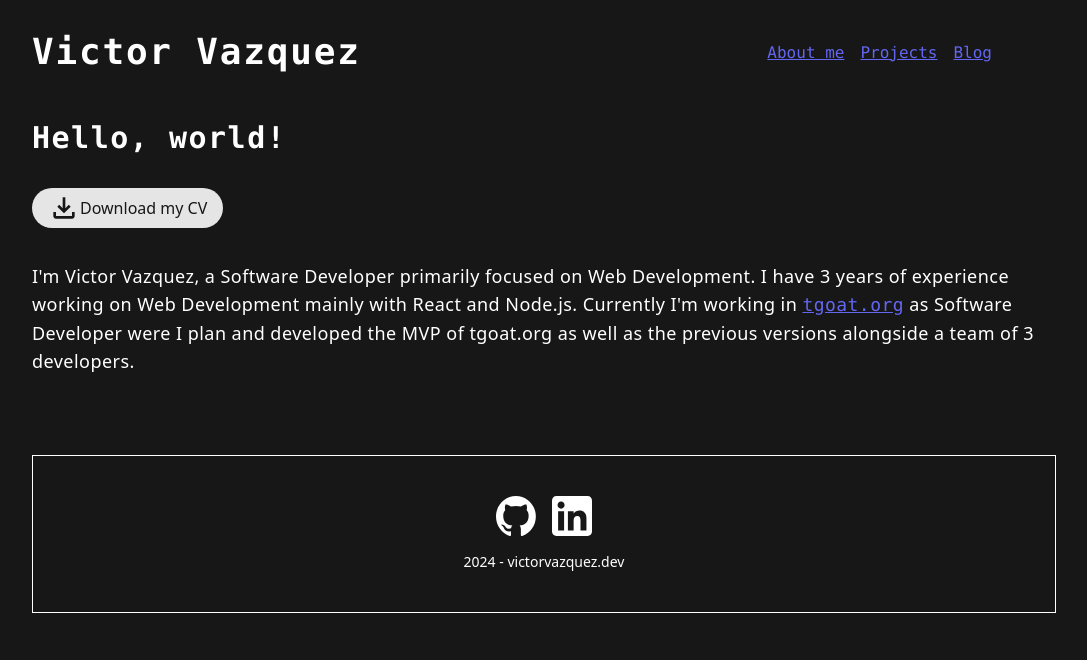
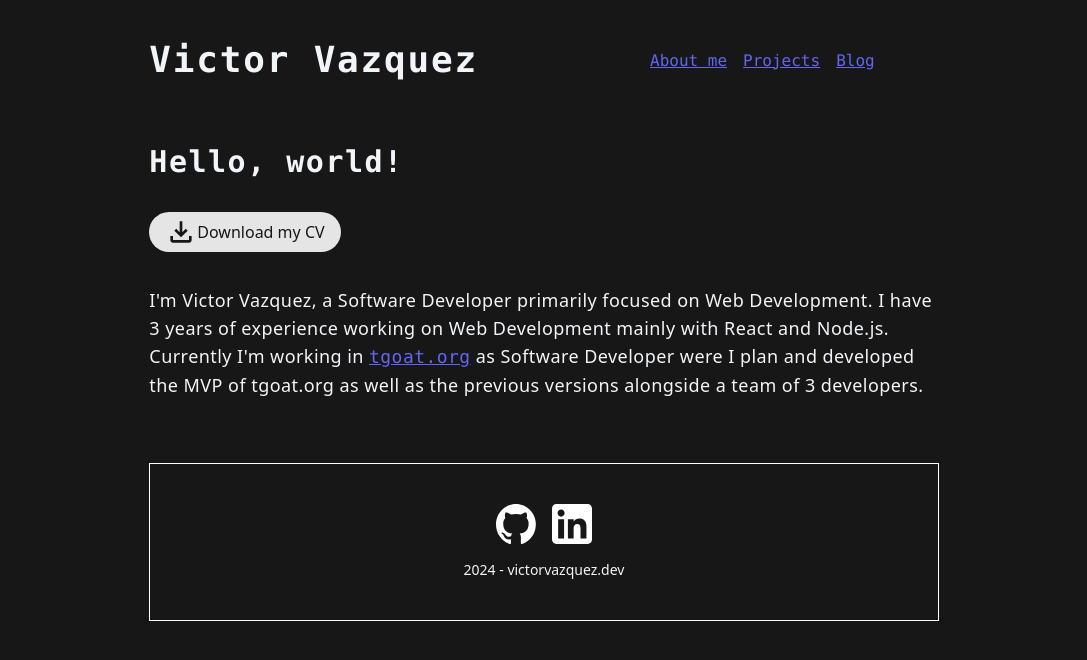
Before and after one commit to VHugoBarnes/victorvazquez.dev, an Astro site: page / in a window 1280 px wide. Shown: the whole page, without its empty margins (96-1183 px from the left). Built offline with nearby package versions, Linux system fonts and the light colour scheme; Astro itself is replaced by a stand-in of ours.

Commit message:
Update layout

```diff
--- a/src/components/Footer.astro
+++ b/src/components/Footer.astro
@@ -2,9 +2,7 @@
 const year = new Date().getFullYear();
 ---
 
-<footer
-  class="flex flex-col space-y-4 border border-white px-4 py-10 mx-4 lg:mx-32"
->
+<footer class="flex flex-col space-y-4 border border-white py-10">
   <div class="flex justify-center items-center space-x-4">
     <a href="https://github.com/VHugoBarnes" target="_blank">
       <img
--- a/src/components/Header.astro
+++ b/src/components/Header.astro
@@ -3,7 +3,7 @@ import NavigationDesktop from "./NavigationDesktop.astro";
 ---
 
 <header
-  class="flex flex-col lg:flex-row items-center justify-between px-4 lg:px-32 py-8 space-y-4 lg:space-y-0"
+  class="flex flex-col lg:flex-row items-center justify-between space-y-4 lg:space-y-0"
 >
   <h1 class="text-4xl font-bold tracking-wider font-mono text-center">
     <a href="/">Victor Vazquez</a>
--- a/src/layouts/BaseLayout.astro
+++ b/src/layouts/BaseLayout.astro
@@ -26,9 +26,11 @@ if (props.pageTitle) {
 
     <title>{pageTitle}</title>
   </head>
-  <body class="bg-neutral-900 text-white">
+  <body
+    class="bg-neutral-900 text-slate-100 w-full lg:w-2/3 m-0 px-2 md:px-8 lg:m-auto py-10 space-y-16"
+  >
     <Header />
-    <main class="m-4 lg:mx-32 space-y-8 mb-20">
+    <main class="space-y-8">
       <slot />
     </main>
     <Footer />
```
Also changed, not shown: src/pages/posts/learning-nextjs.md (added).
